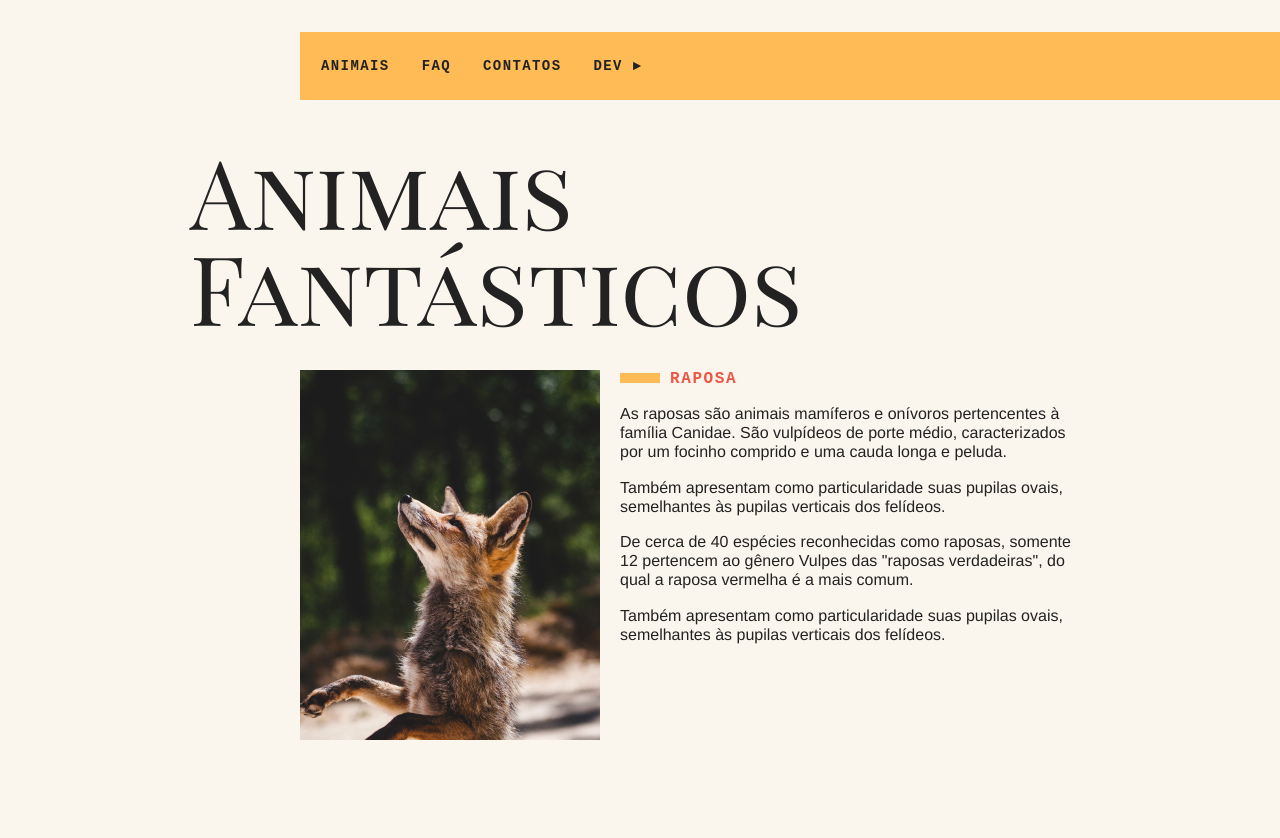
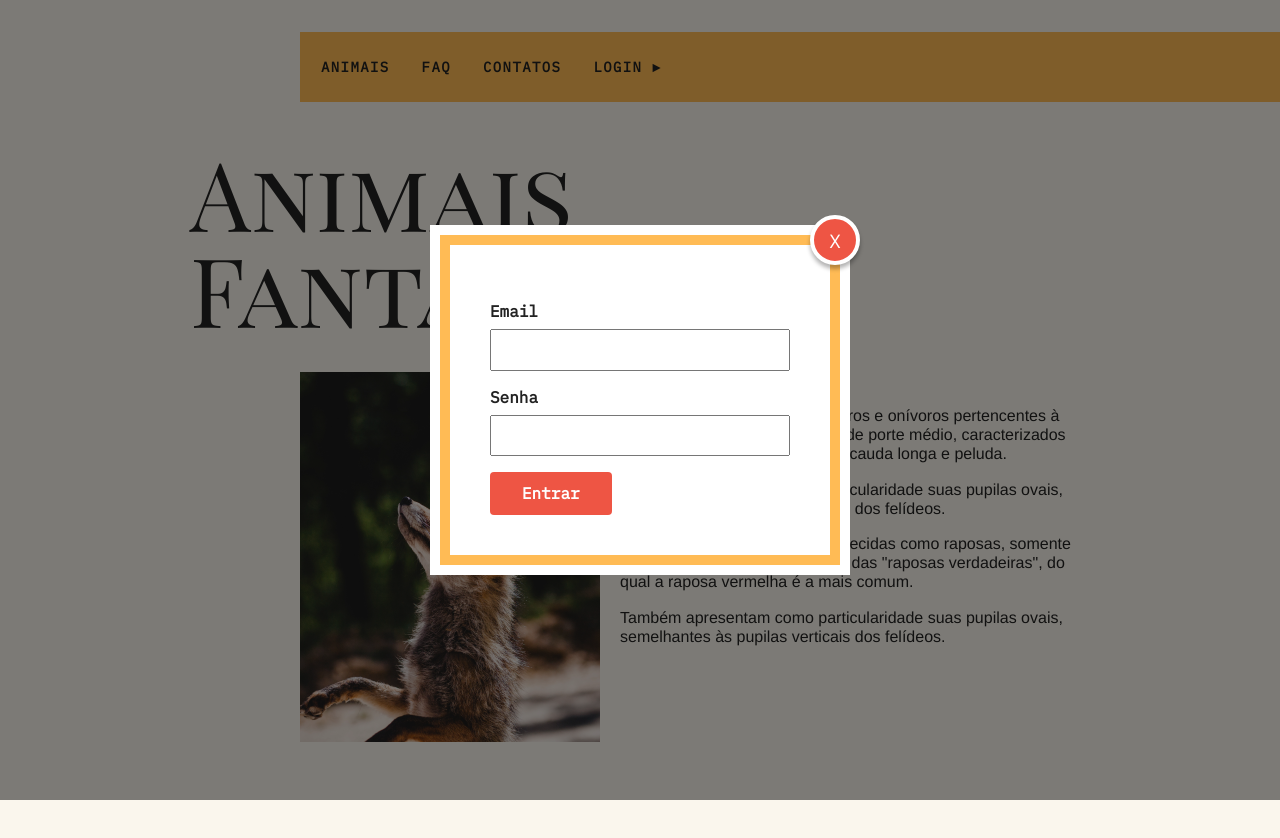
Before and after one commit to alvesbp/projetoJS, a plain HTML site: page index.html in a window 1280 px wide. Shown: the top 838 px of the page. Drawn offline with Linux system fonts and the light colour scheme.

Commit message:
adicionado modal de login

```diff
--- a/style.css
+++ b/css/geral.css
@@ -28,6 +28,9 @@ ul {
 body {
   background: #faf6ed;
   color: #222;
+}
+
+.grid-container {
   display: grid;
   grid-template-columns: 1fr 120px minmax(300px, 800px) 1fr;
 }
@@ -192,7 +195,7 @@ body {
 }
 
 @media (max-width: 700px) {
-  body {
+  .grid-container {
     grid-template-columns: 1fr;
   }
   .menu,
--- /dev/null
+++ b/css/modal.css
@@ -0,0 +1,82 @@
+.modal-container {
+  height: 100vh;
+  width: 100%;
+  background: rgba(0, 0, 0, 0.5);
+  position: fixed;
+  top: 0;
+  left: 0;
+  z-index: 2000;
+  display: none;
+  justify-content: center;
+  align-items: center;
+}
+
+.modal {
+  background: #fff;
+  min-width: 300px;
+  padding: 40px;
+  position: relative;
+  border: 10px solid #fb5;
+  box-shadow: 0 0 0 10px white;
+}
+
+@keyframes modal {
+  from {
+    opacity: 0;
+    transform: translate3d(0, -30px, 0);
+  }
+  to {
+    opacity: 1;
+    transform: translate3d(0, 0, 0);
+  }
+}
+
+.ativo .modal {
+  animation: modal 0.3s forwards;
+}
+
+.modal-container.ativo {
+  display: flex;
+}
+
+.fechar {
+  position: absolute;
+  top: -30px;
+  right: -30px;
+  width: 50px;
+  height: 50px;
+  border: 4px solid white;
+  border-radius: 50%;
+  background: #e54;
+  box-shadow: 0 4px 4px 0 rgba(0, 0, 0, 0.3);
+  color: white;
+  font-size: 1.2rem;
+  font-family: "IBM Plex Mono", monospace;
+  cursor: pointer;
+}
+
+.modal-label {
+  font-family: "IBM Plex Mono", monospace;
+  display: block;
+  font-weight: bold;
+  margin: 1rem 0 0.5rem 0;
+}
+
+.modal input {
+  width: 100%;
+  padding: 0.7rem 0.5rem;
+  box-sizing: border-box;
+}
+
+.modal button[type="submit"] {
+  display: block;
+  background: #e54;
+  border: none;
+  border-radius: 4px;
+  padding: 0.7rem 2rem;
+  font-size: 1rem;
+  color: white;
+  margin-top: 1rem;
+  font-family: "IBM Plex Mono", monospace;
+  font-weight: bold;
+}
--- /dev/null
+++ b/css/style.css
@@ -0,0 +1,2 @@
+@import "./geral.css";
+@import "./modal.css";
--- a/index.html
+++ b/index.html
@@ -7,19 +7,20 @@
   <meta name="viewport" content="width=device-width, initial-scale=1.0">
   <link rel="preconnect" href="https://fonts.googleapis.com">
   <link rel="preconnect" href="https://fonts.gstatic.com" crossorigin>
-  <link href="https://fonts.googleapis.com/css2?family=Playfair+Display+SC&display=swap" rel="stylesheet">
+  <link href="https://fonts.googleapis.com/css2?family=IBM+Plex+Mono&family=Playfair+Display+SC&display=swap" rel="stylesheet">
   <script>document.documentElement.className += ' js'</script>
-  <link rel="stylesheet" href="style.css">
+  <link rel="stylesheet" href="./css/style.css">
   <title>Animais Fantásticos</title>
 </head>
 
 <body>
+  <div class="grid-container">
     <nav class="menu" data-menu="suave">
       <ul>
         <li><a href="#animais">Animais</a></li>
         <li><a href="#faq">Faq</a></li>
         <li><a href="#contato">Contatos</a></li>
-      <li><a href="https://www.origamid.com/">Dev ►</a></li>
+        <li><a data-modal="abrir" href="login.html">Login ►</a></li>
       </ul>
     </nav>
     <section class="grid-section animais" data-anime="scroll" id="animais">
@@ -128,6 +129,20 @@
     <footer class="copy">
       <p>Todos os direitos reservados.</p>
     </footer>
+  </div>
+
+  <section class="modal-container ativo" data-modal="container">
+    <div class="modal">
+      <button data-modal="fechar" class="fechar">X</button>
+      <form>
+        <label for="email" class="modal-label">Email</label>
+        <input type="text" for="email" id="email">
+        <label for="senha" class="modal-label">Senha</label>
+        <input type="password" for="senha" id="senha">
+        <button type="submit">Entrar</button>
+      </form>
+    </div>
+  </section>
 
   <script type="module" src="js/script.js"></script>
 </body>
--- /dev/null
+++ b/js/modules/modal.js
@@ -0,0 +1,20 @@
+export default function initModal() {
+  const botaoAbrir = document.querySelector("[data-modal='abrir']");
+  const containerModal = document.querySelector("[data-modal='container']");
+  const botaoFechar = document.querySelector("[data-modal='fechar']");
+
+  if (botaoAbrir && containerModal && botaoFechar) {
+    function toggleModal(event) {
+      event.preventDefault();
+      containerModal.classList.toggle("ativo");
+    }
+
+    function cliqueForaModal(event) {
+      if (event.target === this) toggleModal(event);
+    }
+
+    botaoAbrir.addEventListener("click", toggleModal);
+    botaoFechar.addEventListener("click", toggleModal);
+    containerModal.addEventListener("click", cliqueForaModal);
+  }
+}
--- a/js/script.js
+++ b/js/script.js
@@ -2,8 +2,10 @@ import initScrollSuave from "./modules/scroll-suave.js";
 import initAnimacaoScroll from "./modules/scroll-animacao.js";
 import initAccordion from "./modules/accordion.js";
 import initNavTab from "./modules/tabnav.js";
+import initModal from "./modules/modal.js";
 
 initScrollSuave();
 initAnimacaoScroll();
 initAccordion();
 initNavTab();
+initModal();
```
Lines whose indentation alone changed are shown as unchanged.
